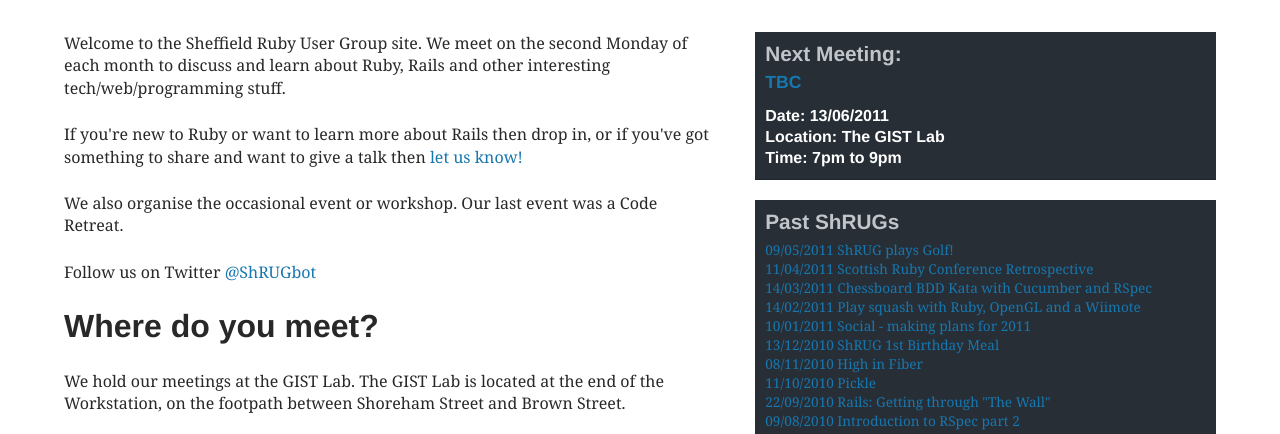
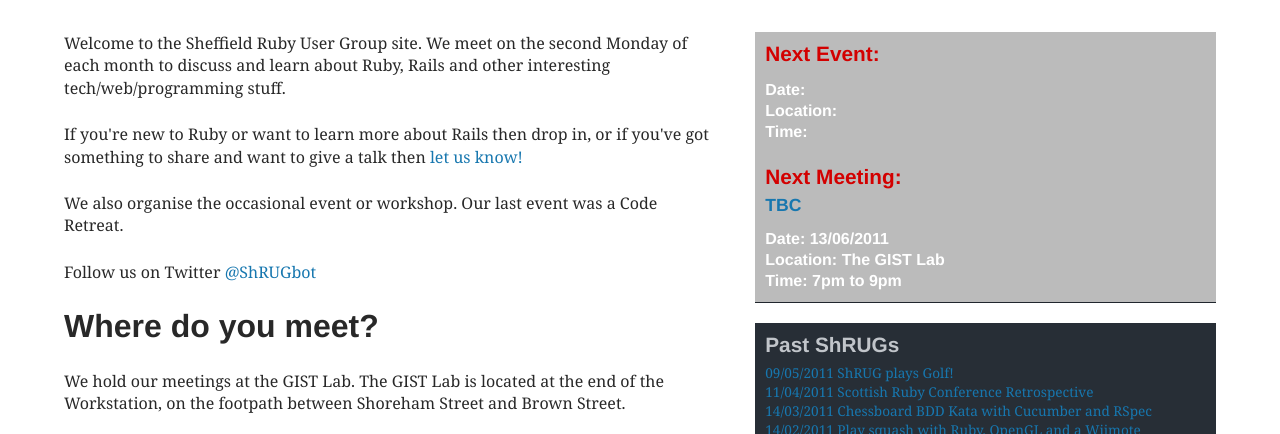
Before and after one commit to shruggers/shruggers.github.com, a Jekyll site: the page built from index.html, in a window 1280 px wide, cut to the strip 175-609 px from the top of the page. Built offline with Jekyll 4.4.1, drawn with Linux system fonts in a browser that asks for light colours; nearby versions of some CDN libraries.

Commit message:
Added events to layout and css

```diff
--- a/_layouts/default.html
+++ b/_layouts/default.html
@@ -65,7 +65,14 @@
 </header>
 
 <div class="content clearfix">
-  <div role="complementary">
+  <div role="complementary" class="event">
+    <h1>Next Event:</h1>
+    <h2><a
+        href="{{site.categories.events.first.url}}">{{site.categories.events.first.title}}</a></h2>
+    <h3>Date: {{site.categories.events.first.date | date: "%d/%m/%Y"}}</h3>
+    <h3>Location: {{site.categories.events.first.location}}</h3>
+    <h3>Time: {{site.categories.events.first.time}}</h3>
+    <br />
     <h1>Next Meeting:</h1>
     <h2><a
         href="{{site.categories.meetings.first.url}}">{{site.categories.meetings.first.title}}</a></h2>
--- a/css/style.css
+++ b/css/style.css
@@ -282,6 +282,12 @@
   background-color: #272E36;
   border-bottom: 1px solid #20262D;
   margin-bottom: 10px;
+}
+div.event[role="complementary"]{
+  background-color: #BBB;
+}
+div.event[role="complementary"] h1{
+  color: rgb(211,0,0);
 }
 div[role="complementary"] h1{
   color: #C1C5CA;
```
